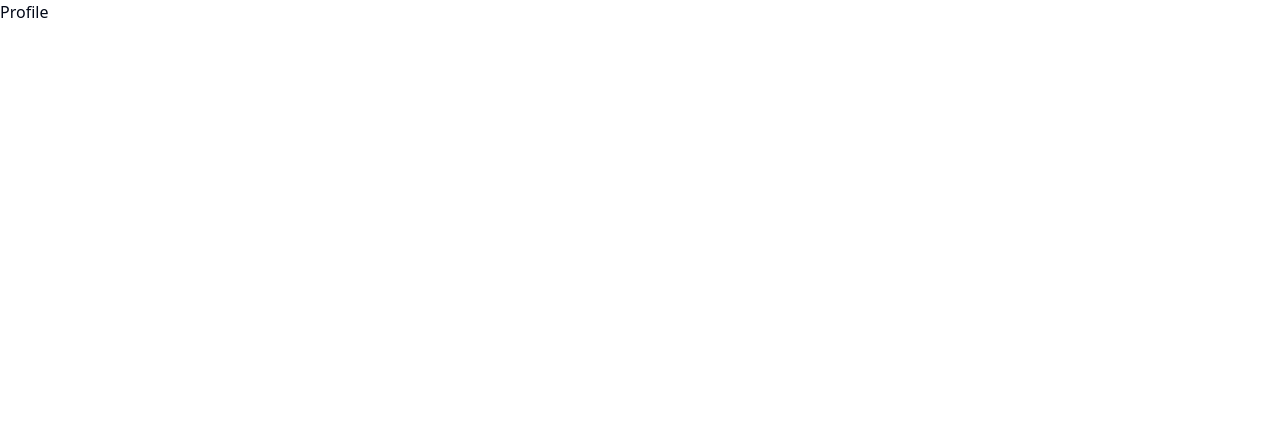
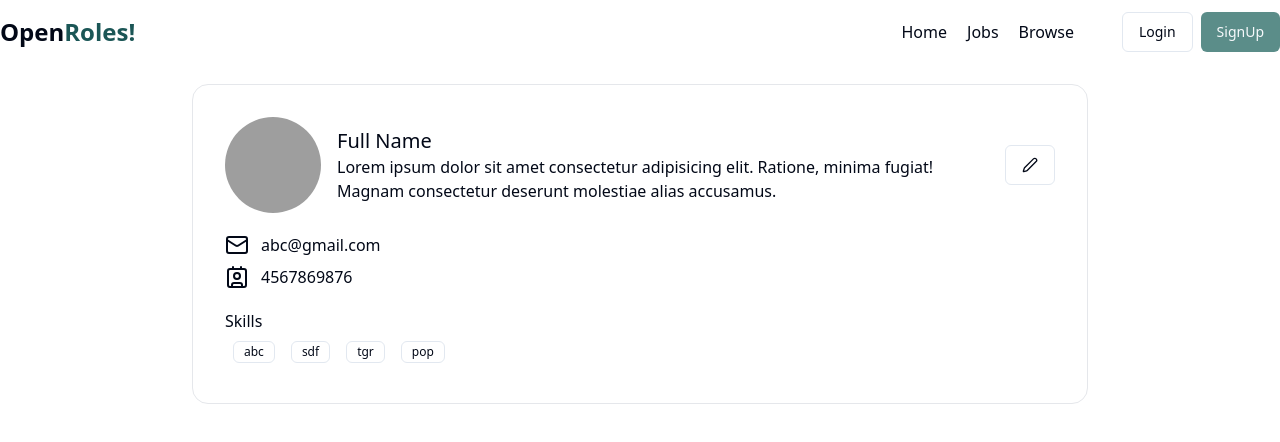
Before and after one commit to titanium-exe/OpenRoles, a React (Vite) app in the folder frontend/: page /profile in a window 1280 px wide. Shown: the top 442 px of the page. Built offline with nearby package versions, Linux system fonts and the light colour scheme; grey boxes are pictures that could not be loaded.

Commit message:
proflie/

```diff
--- a/frontend/src/components/Profile.jsx
+++ b/frontend/src/components/Profile.jsx
@@ -1,9 +1,60 @@
-import React from 'react'
+import Navbar from "./shared/Navbar";
+import { Avatar, AvatarImage } from "./ui/avatar";
+import React from "react";
+import { Button } from "./ui/button";
+import { Contact, Mail, Pen } from "lucide-react";
+import { Badge } from "./ui/badge";
+
+const skills = ['abc','sdf','tgr','pop'];
 
 const Profile = () => {
   return (
-    <div>Profile</div>
-  )
-}
+    <div>
+      <Navbar />
+      <div className="max-w-4xl mx-auto bg-white border border-gray-200 rounded-2xl my-5 p-8">
+        <div>
+          <div className="flex items-center gap-4">
+            <Avatar className="h-24 w-24">
+              <AvatarImage
+                src="https://cdn.iconscout.com/icon/premium/png-512-thumb/job-search-11676412-9520638.png?f=webp&w=512"
+                alt="profile"
+              />
+            </Avatar>
+            <div>
+              <h1 className="font-medium text-xl">Full Name</h1>
+              <p>
+                Lorem ipsum dolor sit amet consectetur adipisicing elit.
+                Ratione, minima fugiat! Magnam consectetur deserunt molestiae
+                alias accusamus.
+              </p>
+            </div>
+            <div>
+              <Button className="text-right" variant="outline">
+                <Pen />
+              </Button>
+            </div>
+          </div>
+        </div>
+        <div className='my-5'>
+          <div className='flex items-center gap-3 my-2'>
+            <Mail />
+            <span>abc@gmail.com</span>
+          </div>
+          <div className='flex items-center gap-3 my-2'>
+            <Contact />
+            <span>4567869876</span>
+          </div>
+        </div>
+        <div>
+          <h1>Skills</h1>
+          {
+            skills.map((item, index)=> <Badge key={index}  variant="outline" className=" rounded-md font-light my-2 mx-2">{item}</Badge>)
+          }
+        </div>
 
-export default Profile
+      </div>
+    </div>
+  );
+};
+
+export default Profile;
```
